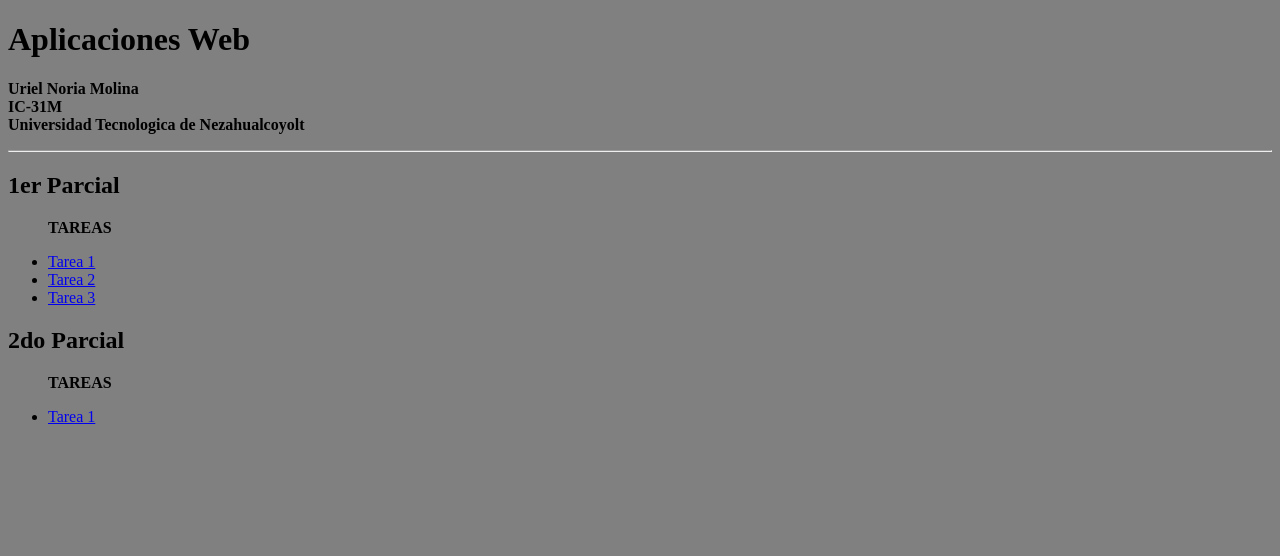
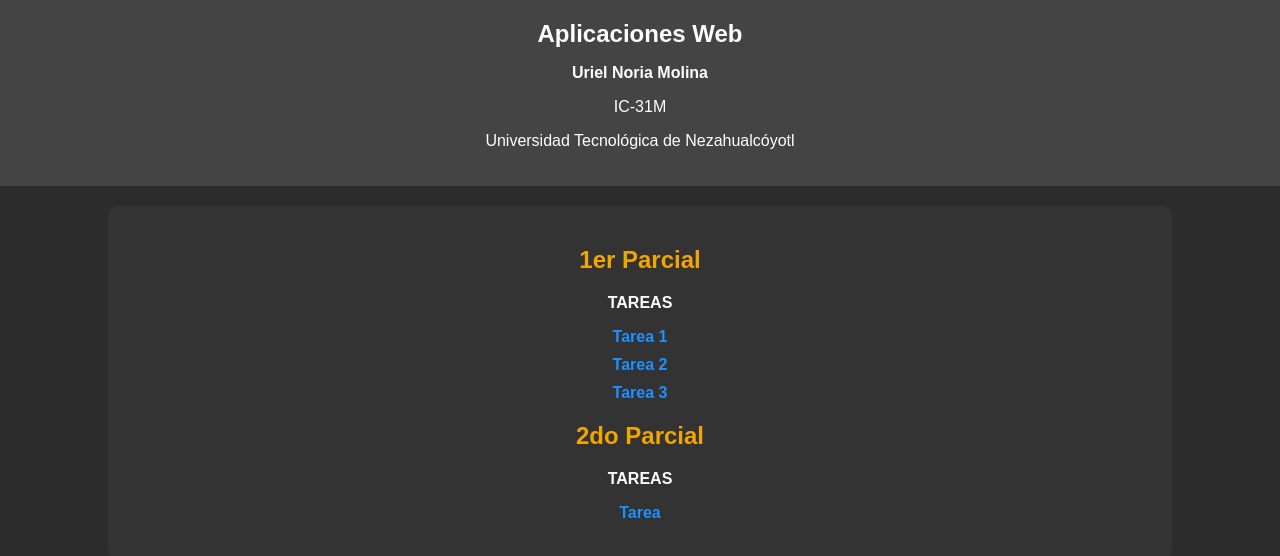
Before and after one commit to urielnm10/urielnm10.github.io, a plain HTML site: page index.html in a window 1280 px wide. Drawn offline with Linux system fonts and the light colour scheme.

Commit message:
initial commit

```diff
--- a/index.html
+++ b/index.html
@@ -1,37 +1,37 @@
 <!DOCTYPE html>
-<html lang="en">
+<html lang="es">
 <head>
     <meta charset="UTF-8">
+    <meta name="viewport" content="width=device-width, initial-scale=1.0">
     <title>Panel de Tareas</title>
+    <link rel="stylesheet" href="css/estilosi.css">
 </head>
-<body bgcolor="grey">
+<body>
     <header>
         <h1>Aplicaciones Web</h1>
-        <p><b>Uriel Noria Molina <br> IC-31M <br>
-        Universidad Tecnologica de Nezahualcoyolt</b></p>
+        <p><strong>Uriel Noria Molina</strong></p>
+        <p>IC-31M</p>
+        <p>Universidad Tecnológica de Nezahualcóyotl</p>
     </header>
-    <hr>
-    <div>
-        <h2>1er Parcial</h2>
-        <ul>
+
+    <div class="container">
+        <section>
+            <h2>1er Parcial</h2>
             <p><strong>TAREAS</strong></p>
-            <li>
-                <a href="Tarea1.html">Tarea 1</a>
-            </li>
-            <li>
-                <a href="Tarea2.html">Tarea 2</a>
-            </li>
-            <li>
-                <a href="Practica4.html">Tarea 3</a>
-            </li>
-        </ul>
-        <h2>2do Parcial</h2>
-        <ul>
+            <ul>
+                <li><a href="Tarea1.html">Tarea 1</a></li>
+                <li><a href="Tarea2.html">Tarea 2</a></li>
+                <li><a href="Practica4.html">Tarea 3</a></li>
+            </ul>
+        </section>
+
+        <section>
+            <h2>2do Parcial</h2>
             <p><strong>TAREAS</strong></p>
-            <li>
-                <a href="Practica7.html">Tarea 1</a>
-        </ul>
+            <ul>
+                <li><a href="Practica7.html">Tarea </a></li>
+            </ul>
+        </section>
     </div>
-
 </body>
 </html>
```
